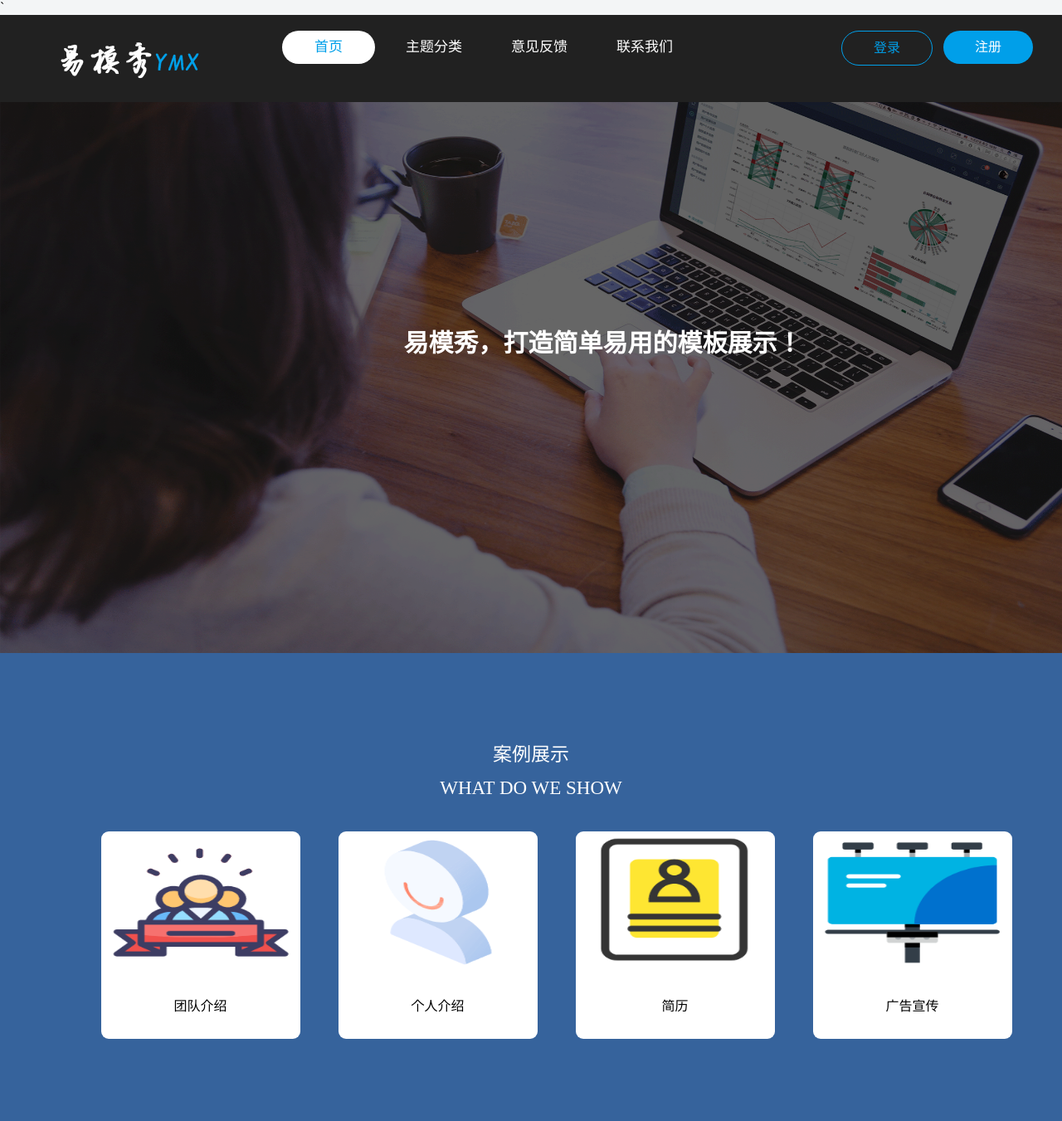
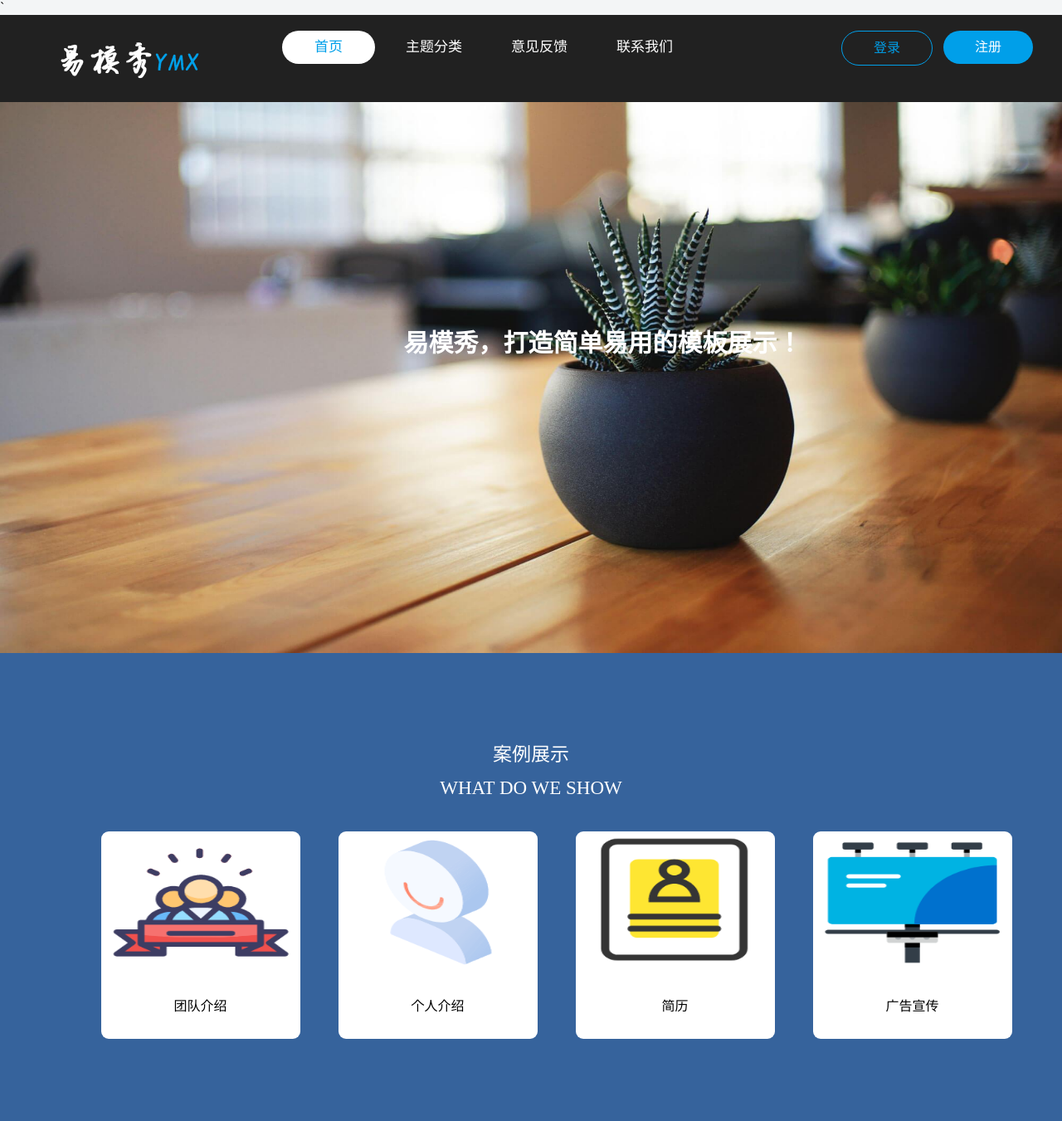
Before and after one commit to CreOpenDream/ymx, a PHP site: page / in a window 1280 px wide. Shown: the top 1351 px of the page at 83% size. Run offline with PHP 8.4, Linux system fonts and the light colour scheme.

Commit message:
第8次提交 修复验证码错误正确提示信息位置

```diff
--- a/css/login.css
+++ b/css/login.css
@@ -219,6 +219,6 @@
     color: red;
     font-size: 12px;
     position: absolute;
-    top:135px;
+    top:165px;
     left: 0;
 }
--- a/include/index/carousel_figure.php
+++ b/include/index/carousel_figure.php
@@ -1,11 +1,11 @@
  <div class="tupian" id="out">
             <div class="in">
                 <a href="#" style="z-index: 1; opacity: 1">
-                    <img src="images/banner_p3.png"/>
+                    <img src="images/header.jpg"/>
                     <h3 class="sx show">易模秀，打造简单易用的模板展示！</h3>
                 </a>
                 <a href="#">
-                    <img src="images/slider_02.jpg"/>
+                    <img src="images/bg_2.png"/>
                     <h3 class="sx show">易模秀上线，快去生成您的专属页面吧！</h3>
                 </a>
             </div>
--- a/include/theme/nav.php
+++ b/include/theme/nav.php
@@ -5,8 +5,8 @@
             <ul class="navList">
                 <li><a href="http://www.ncgds.cn/ymx">首页</a></li>
                 <li><a href="theme.php">主题分类</a></li>
-                <li><a href="#feedback">意见反馈</a></li>
-                <li><a href="#contact_us">联系我们</a></li>
+                <li><a href="index.php#feedback">意见反馈</a></li>
+                <li><a href="index.php#contact_us">联系我们</a></li>
                 <!--<li><a href="#">关于我们</a></li>-->
             </ul>
          <?php
```
Also changed, not shown: images/bg_1.jpg (added), images/bg_2.png (added), images/header.jpg (added).
